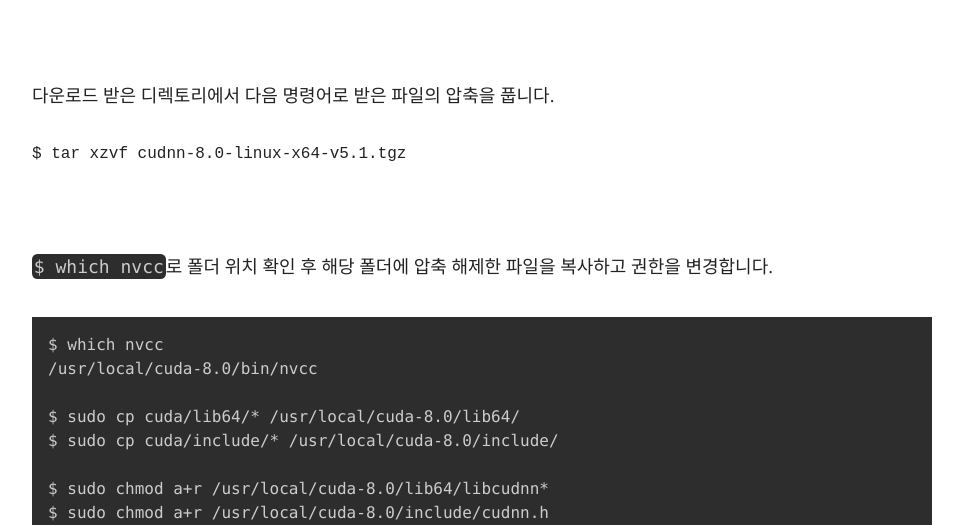
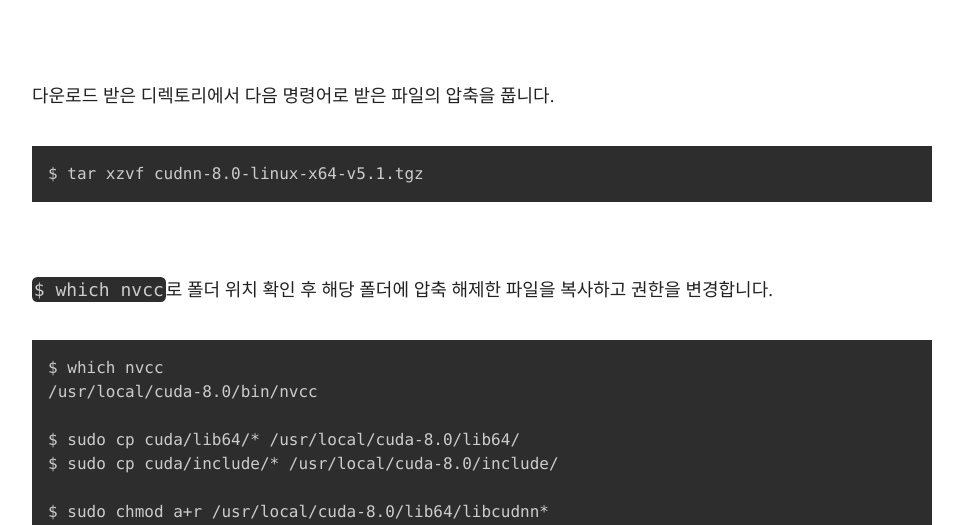
Before and after one commit to Seongmun-Hong/Seongmun-Hong.github.io, a Jekyll site: the page built from _posts/2019-09-10-Cuda Cudnn Nvidia Driver.md, in a window 1280 px wide. Shown: the part 5875-6400 px from the top of the page, without its empty margins (158-1121 px from the left). Built offline with Jekyll 4.4.1, drawn with Linux system fonts in a browser that asks for light colours; nearby versions of some CDN libraries; library files that are not in the unit come from our copies; comment, search, counter and statistics services are not loaded.

````diff
--- a/_posts/2019-09-10-Cuda Cudnn Nvidia Driver.md
+++ b/_posts/2019-09-10-Cuda Cudnn Nvidia Driver.md
@@ -196,9 +196,10 @@ $ which nvcc
 <br/>
 
 다운로드 받은 디렉토리에서 다음 명령어로 받은 파일의 압축을 풉니다.
-<pre>
+
+```sh
 $ tar xzvf cudnn-8.0-linux-x64-v5.1.tgz
-</pre>
+```
 
 <br/>
 
````
